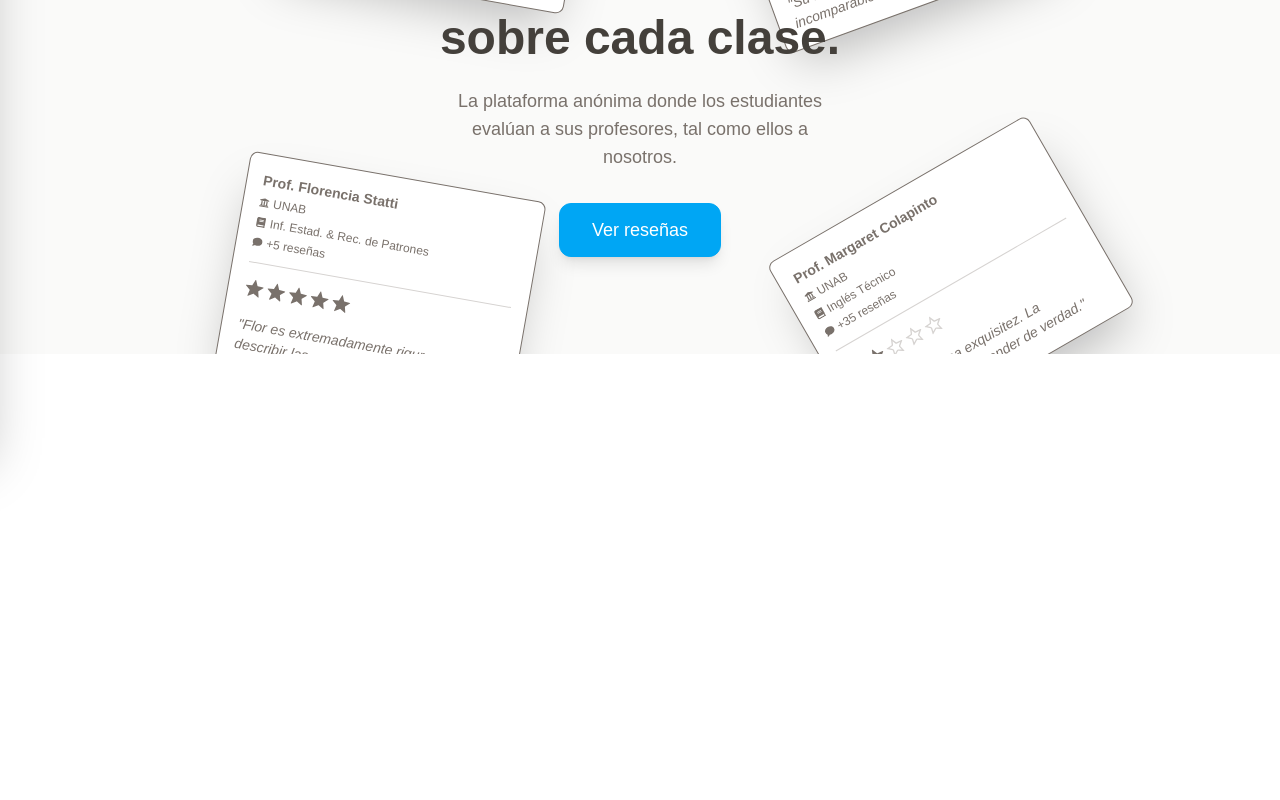
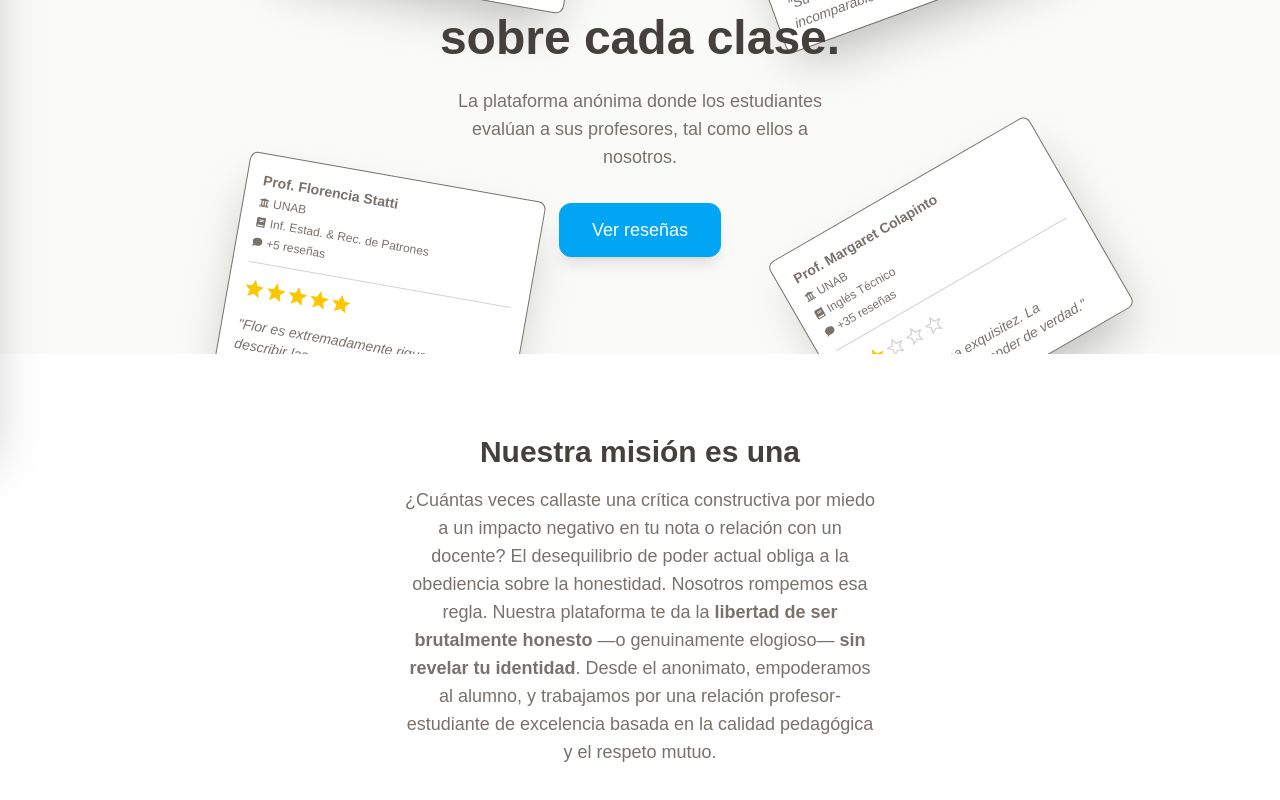
Before and after one commit to DataAnalystGabo/CalificaTuProfe, a React (Vite) app: page / in a window 1280 px wide. Shown: the part 350-1150 px from the top of the page. Before the commit the page ends 800 px from the top, so only its background shows below. Built offline with nearby package versions, Linux system fonts and the light colour scheme; a web font is replaced by a local one.

Commit message:
Creando la sección Nuestra misión

```diff
--- a/src/App.jsx
+++ b/src/App.jsx
@@ -88,7 +88,16 @@ function App() {
                 </div>
             </main>
 
-            {/* Puedes agregar aquí más secciones de la Landing Page */}
+            <section className="w-full max-w-7xl mx-auto py-16 bg-white">
+                <div className="max-w-lg mx-auto p-4 text-center">
+                    <h2 className="text-3xl font-extrabold mb-4 text-stone-700">
+                        Nuestra misión es una
+                    </h2>
+                    <p className="text-lg mb-8 text-stone-500">
+                        ¿Cuántas veces callaste una crítica constructiva por miedo a un impacto negativo en tu nota o relación con un docente? El desequilibrio de poder actual obliga a la obediencia sobre la honestidad. Nosotros rompemos esa regla. Nuestra plataforma te da la <strong>libertad de ser brutalmente honesto</strong> —o genuinamente elogioso— <strong>sin revelar tu identidad</strong>. Desde el anonimato, empoderamos al alumno, y trabajamos por una relación profesor-estudiante de excelencia basada en la calidad pedagógica y el respeto mutuo.
+                    </p>
+                </div>
+            </section>
 
         </div>
     );
--- a/src/components/Target.jsx
+++ b/src/components/Target.jsx
@@ -6,7 +6,7 @@ import { FaBook, FaUniversity, FaComment } from "react-icons/fa";
 const StarRating = ({
     rating =  0,
     maxRating = 5,
-    filledColor = "text-stone-500",
+    filledColor = "text-yellow-400",
     emptyColor = "text-stone-300"
 
 }) => {
```
